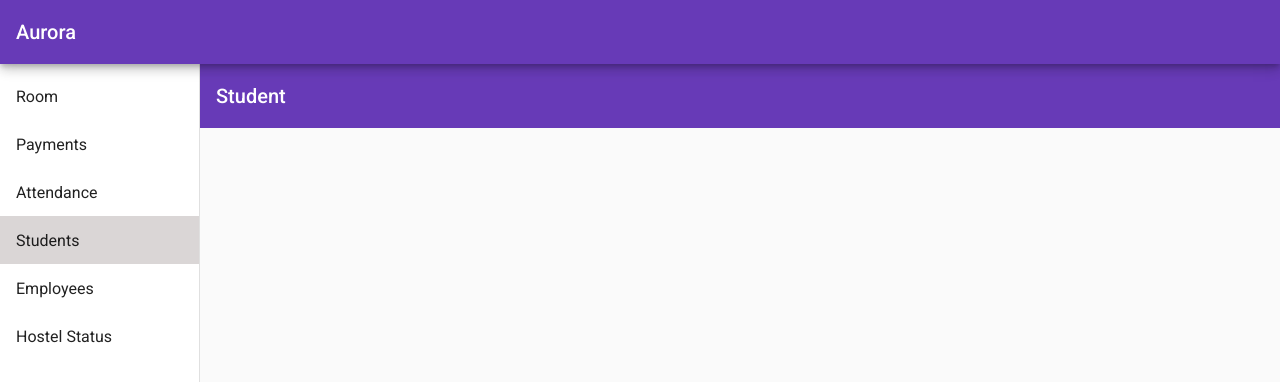
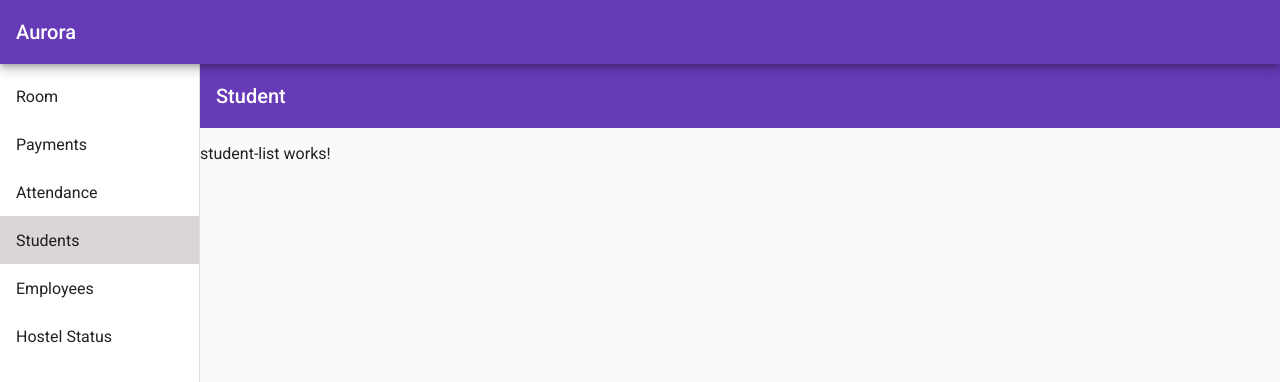
Before and after one commit to apvinit/aurora, an Angular app: page /students in a window 1280 px wide. Shown: the top 382 px of the page. Built offline with nearby package versions, Linux system fonts and the light colour scheme.

Commit message:
Add student list component and add to router path

```diff
--- /dev/null
+++ b/src/app/student/student-list/student-list.component.html
@@ -0,0 +1,3 @@
+<p>
+  student-list works!
+</p>
--- /dev/null
+++ b/src/app/student/student-list/student-list.component.ts
@@ -0,0 +1,15 @@
+import { Component, OnInit } from '@angular/core';
+
+@Component({
+  selector: 'app-student-list',
+  templateUrl: './student-list.component.html',
+  styleUrls: ['./student-list.component.scss']
+})
+export class StudentListComponent implements OnInit {
+
+  constructor() { }
+
+  ngOnInit() {
+  }
+
+}
--- a/src/app/student/student.module.ts
+++ b/src/app/student/student.module.ts
@@ -4,9 +4,10 @@ import { CommonModule } from '@angular/common';
 import { StudentRoutingModule } from './student-routing.module';
 import { StudentComponent } from './student.component';
 import { MaterialModule } from '../material.module';
+import { StudentListComponent } from './student-list/student-list.component';
 
 @NgModule({
-  declarations: [StudentComponent],
+  declarations: [StudentComponent, StudentListComponent],
   imports: [
     CommonModule,
     StudentRoutingModule,
```
Also changed, not shown: src/app/student/student-routing.module.ts (+7 -1 lines), src/app/student/student-list/student-list.component.scss (added), 1 other file (tests, documents, lock files or other folders).
